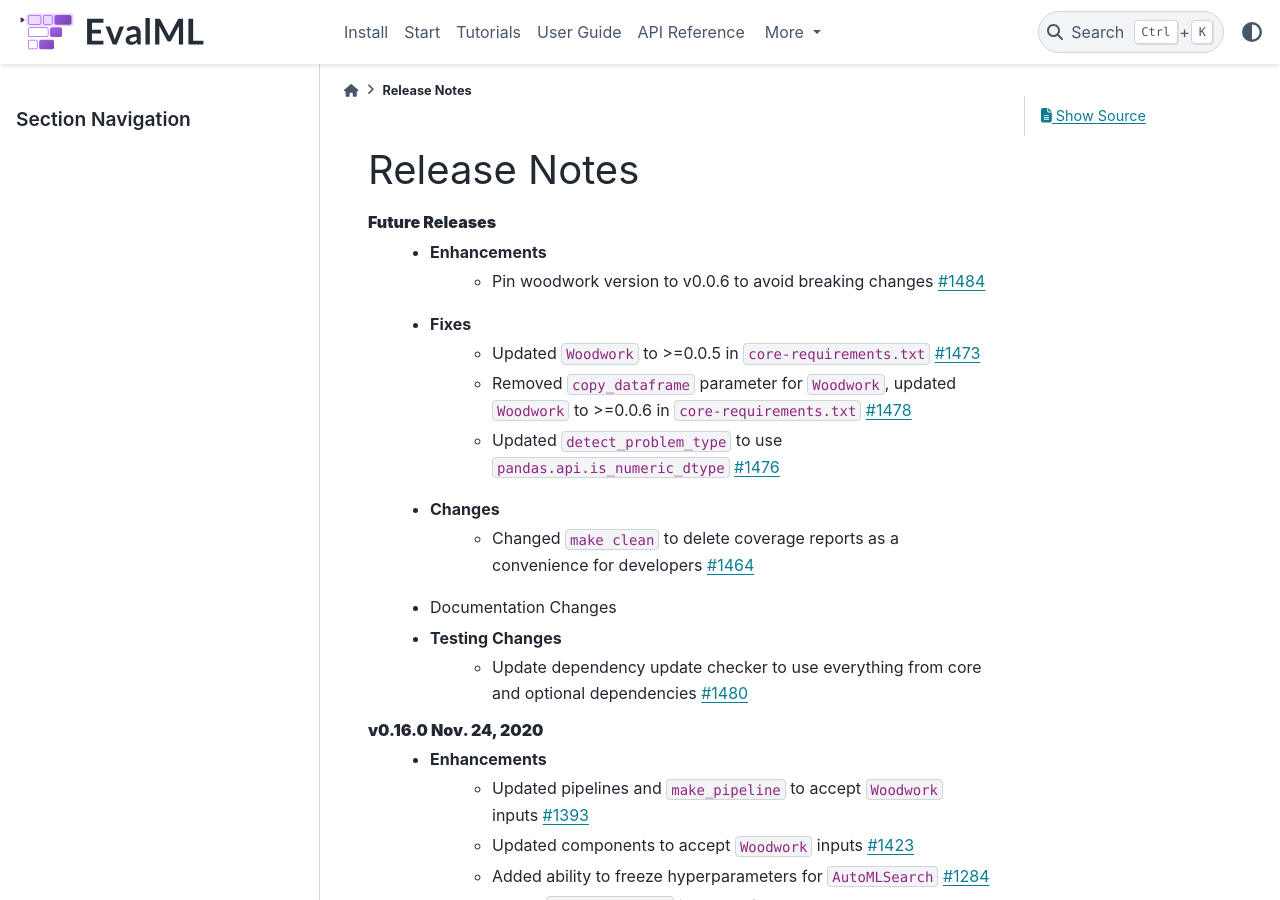
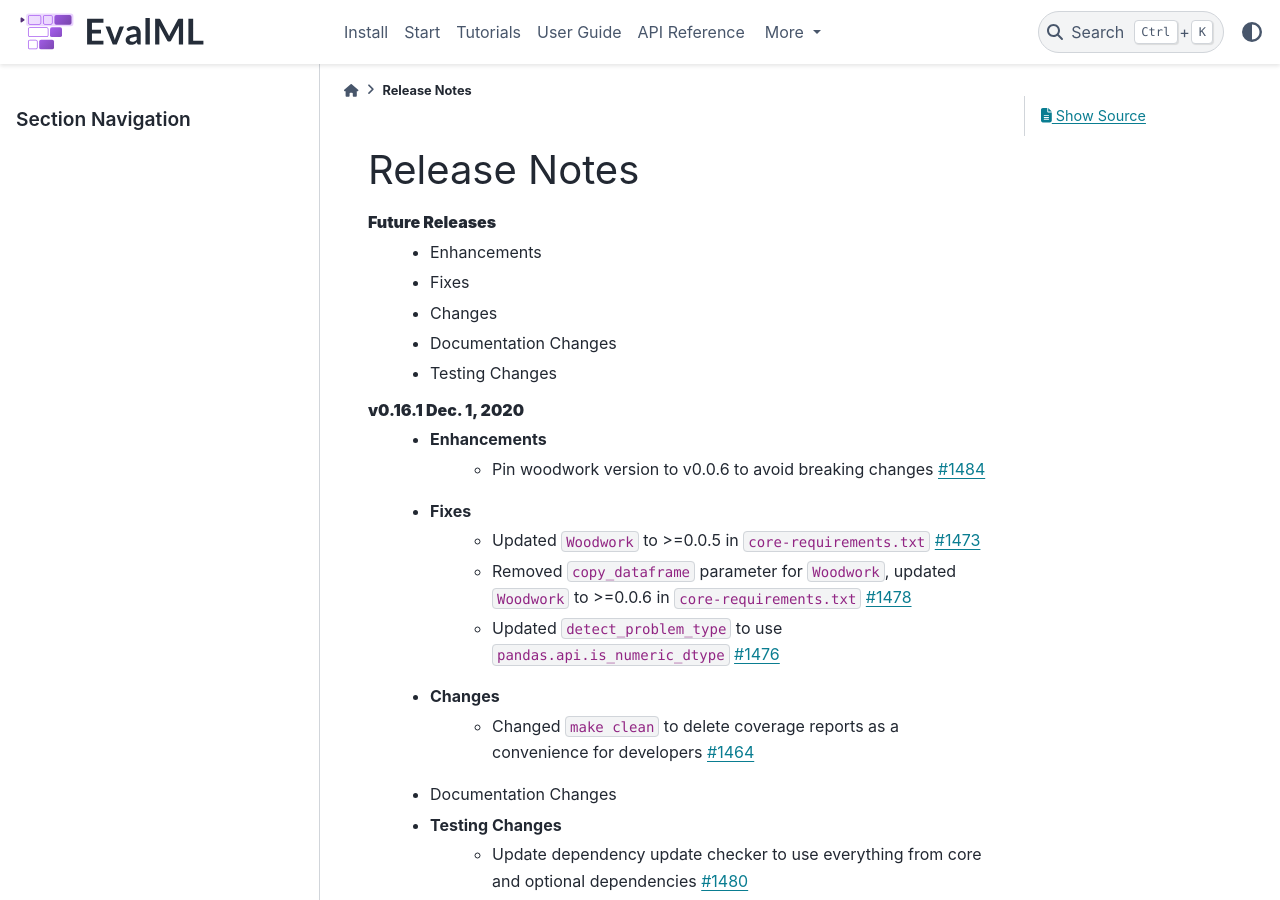
Before and after one commit to alteryx/evalml, a Sphinx documentation site: the page built from docs/source/release_notes.rst, in a window 1280 px wide and 900 px high. Built offline with Sphinx 7.4.7 and the PyData theme 0.15.4, drawn with Linux system fonts in a browser that asks for light colours; comment, search, counter and statistics services are not loaded.

Commit message:
Release v0.16.1

```diff
--- a/docs/source/release_notes.rst
+++ b/docs/source/release_notes.rst
@@ -2,6 +2,14 @@ Release Notes
 -------------
 
 **Future Releases**
+    * Enhancements
+    * Fixes
+    * Changes
+    * Documentation Changes
+    * Testing Changes
+
+
+**v0.16.1 Dec. 1, 2020**
     * Enhancements
         * Pin woodwork version to v0.0.6 to avoid breaking changes :pr:`1484`
     * Fixes
--- a/evalml/__init__.py
+++ b/evalml/__init__.py
@@ -22,4 +22,4 @@ warnings.filterwarnings("ignore", category=DeprecationWarning)
 warnings.filterwarnings('ignore', 'The following selectors were not present in your DataTable')
 
 
-__version__ = '0.16.0'
+__version__ = '0.16.1'
--- a/setup.py
+++ b/setup.py
@@ -5,7 +5,7 @@ with open("README.md", "r") as fh:
 
 setup(
     name='evalml',
-    version='0.16.0',
+    version='0.16.1',
     author='Alteryx, Inc.',
     author_email='support@featurelabs.com',
     description='EvalML is an AutoML library that builds, optimizes, and evaluates machine learning pipelines using domain-specific objective functions.',
```
